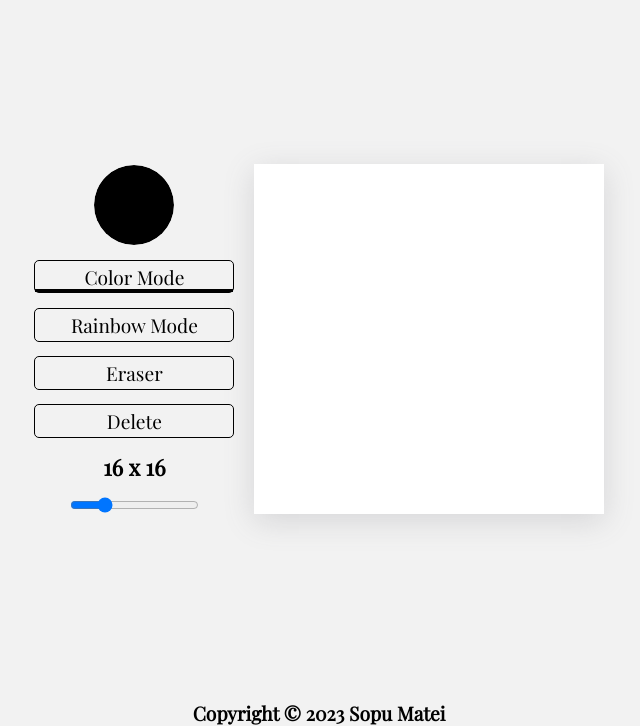
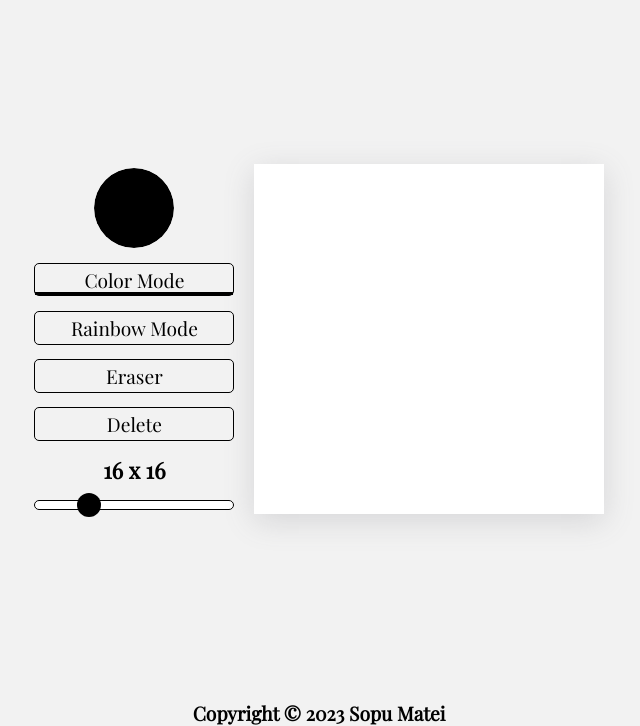
Before and after one commit to sopumatei/Classical-Painting, a plain HTML site: page index.html in a window 1280 px wide. Shown: the part 74-800 px from the top of the page, without its empty margins (321-961 px from the left). Drawn offline with nearby package versions, Linux system fonts and the light colour scheme.

Commit message:
Style the size slider

```diff
--- a/style.css
+++ b/style.css
@@ -25,6 +25,11 @@ body {
     gap: 1rem;
 
     text-align: center;
+}
+
+input:hover,
+button:hover {
+    cursor: pointer;
 }
 
 /* MAIN */
@@ -113,6 +118,31 @@ button:active {
     top: 90%;
 }
 
+/* Size Slider Section */
+input[type='range'] {
+    width: 100%;
+    -webkit-appearance: none;
+    background-color: white;
+    border-radius: 25px;
+}
+
+input[type='range']::-webkit-slider-runnable-track {
+    -webkit-appearance: none;
+    height: 10px;
+    border: 1px solid black;
+    border-radius: 25px;
+    background: white;
+}
+
+input[type='range']::-webkit-slider-thumb {
+    -webkit-appearance: none;
+    width: 24px;
+    height: 24px;
+    border-radius: 25px;
+    margin-top: -8px;
+    background: black;
+  }
+
 /* Painting Paper Section */
 #painting-paper {
     background-color: white;
```
